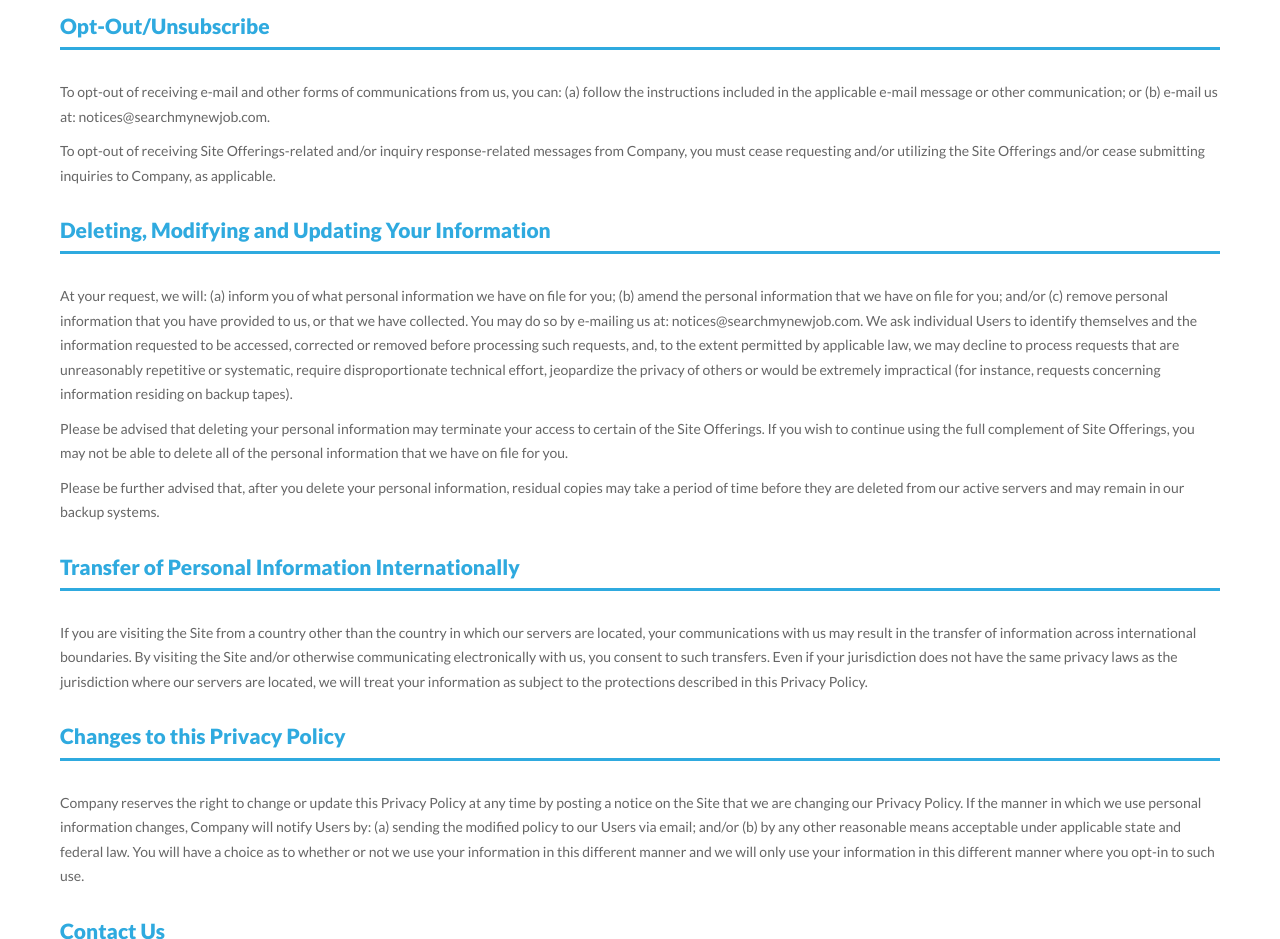
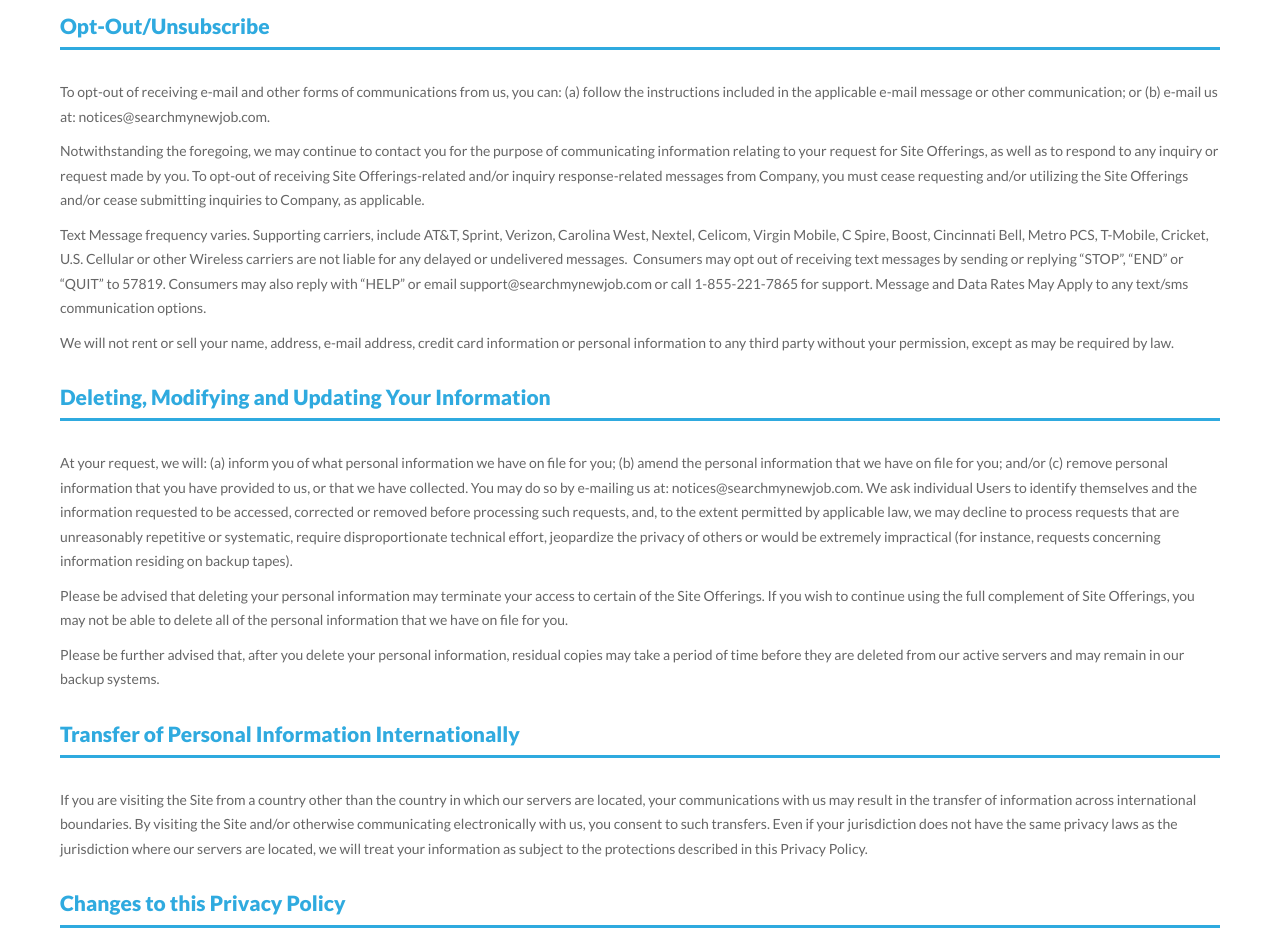
Before and after one commit to TheDMSGroup/searchmynewjob.com, a plain HTML site: page privacy.html in a window 1280 px wide. Shown: the part 3820-4759 px from the top of the page. Drawn offline with nearby package versions, Linux system fonts and the light colour scheme; a script that the page names is missing.

Commit message:
DEV-140: Updating the privacy policy

```diff
--- a/privacy.html
+++ b/privacy.html
@@ -101,8 +101,11 @@
         <h2>Minors</h2>
         <p>Visitors under eighteen (18) years of age are not permitted to use and/or submit their personal information at the Site. Company does not knowingly solicit or collect information from visitors under eighteen (18) years of age. Company encourages parents and guardians to spend time online with their children and to participate and monitor the interactive activities of their children. </p>
         <h2>Opt-Out/Unsubscribe</h2>
-        <p>To opt-out of receiving e-mail and other forms of communications from us, you can: (a) follow the instructions included in the applicable e-mail message or other communication; or (b) e-mail us at: notices@searchmynewjob.com. </p>
-        <p>To opt-out of receiving Site Offerings-related and/or inquiry response-related messages from Company, you must cease requesting and/or utilizing the Site Offerings and/or cease submitting inquiries to Company, as applicable.</p>
+        <p>To opt-out of receiving e-mail and other forms of communications from us, you can: (a) follow the instructions included in the applicable e-mail message or other communication; or (b) e-mail us at: notices@searchmynewjob.com. </p>
+        <p>Notwithstanding the foregoing, we may continue to contact you for the purpose of communicating information relating to your request for Site Offerings, as well as to respond to any inquiry or request made by you. To opt-out of receiving Site Offerings-related and/or inquiry response-related messages from Company, you must cease requesting and/or utilizing the Site Offerings and/or cease submitting inquiries to Company, as applicable.</p>
+        <p>Text Message frequency varies. Supporting carriers, include AT&T, Sprint, Verizon, Carolina West, Nextel, Celicom, Virgin Mobile, C Spire, Boost, Cincinnati Bell, Metro PCS, T-Mobile, Cricket, U.S. Cellular or other Wireless carriers are not liable for any delayed or undelivered messages.
+          Consumers may opt out of receiving text messages by sending or replying “STOP”, “END” or “QUIT” to 57819. Consumers may also reply with “HELP” or email support@searchmynewjob.com or call 1-855-221-7865 for support. Message and Data Rates May Apply to any text/sms communication options.</p>
+        <p>We will not rent or sell your name, address, e-mail address, credit card information or personal information to any third party without your permission, except as may be required by law.</p>
         <h2>Deleting, Modifying and Updating Your Information</h2>
         <p>At your request, we will: (a) inform you of what personal information we have on file for you; (b) amend the personal information that we have on file for you; and/or (c) remove personal information that you have provided to us, or that we have collected. You may do so by e-mailing us at: notices@searchmynewjob.com. We ask individual Users to identify themselves and the information requested to be accessed, corrected or removed before processing such requests, and, to the extent permitted by applicable law, we may decline to process requests that are unreasonably repetitive or systematic, require disproportionate technical effort, jeopardize the privacy of others or would be extremely impractical (for instance, requests concerning information residing on backup tapes).</p>
 
```
